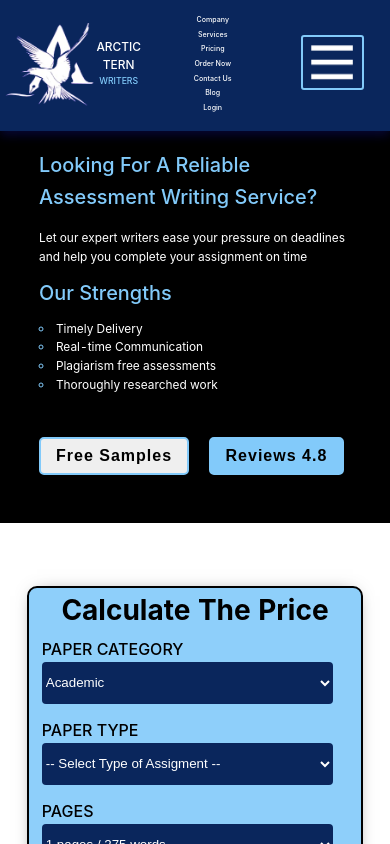
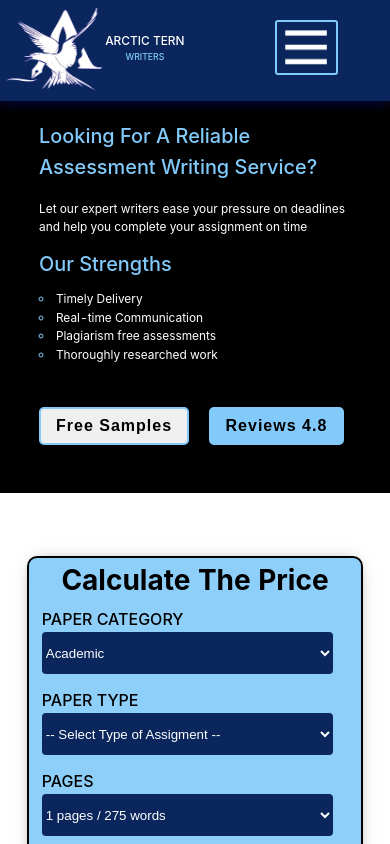
Before and after one commit to Marklanet/Arctictern-Frorntend, a React (Create React App) app: page / in a window 390 px wide. Shown: the top 844 px of the page. Built offline with nearby package versions, Linux system fonts and the light colour scheme.

Commit message:
topbar foixed

```diff
--- a/src/components/topbar/topbar.css
+++ b/src/components/topbar/topbar.css
@@ -43,16 +43,14 @@ color: white;
     text-align: center;
     color: rgb(130, 202, 250);
 }
-.largescreen,.smallscreen{
+.topbar>ul{
     width:50%;
     display: flex;
     justify-content: space-around;
     padding: 0;
-
-
 }
 
-.smallscreen>h2, .largescreen>h2{
+.topbar>ul>h2{
     align-self: center;
     font-size: calc(0.2rem + 1vw);
     cursor: pointer;
@@ -60,7 +58,6 @@ color: white;
     font-weight: 500;
     font-family: -apple-system, BlinkMacSystemFont, 'Segoe UI', Roboto, 'Helvetica Neue', Arial, 'Noto Sans', sans-serif, 'Apple Color Emoji', 'Segoe UI Emoji', 'Segoe UI Symbol', 'Noto Color Emoji';
     font-variant: tabular-nums;
-
 }
 
 
@@ -80,8 +77,7 @@ color: white;
 
 
 .togle>img{
-    margin-left: 2vh !important;
-    margin-right: 2vw !important;
+
     cursor: pointer;
     height: 7vh !important ;
     width:8vh!important;
@@ -110,17 +106,23 @@ border: 2px solid rgb(130, 202, 250);
 @media (max-width: 768px) {
     .imgname{
         flex: 4;
+
     }
    .largescreen{
        display: none;
    }
-   .smallscreen, .largescreen{
-    display: unset;
+
+   .topbar>ul{
     flex: 4;
+   }
+   .largescreen{
+       display: none !important;
+   }
+   .smallscreen{
+       display: unset;
     display: flex;
     flex-direction: column;
     align-items: center;
-
    }
 
    .smallscreen>h2{
@@ -139,7 +141,9 @@ border: 2px solid rgb(130, 202, 250);
     display: unset !important;
     display: flex;
     flex: 3;
-    justify-content: right;
+
+    text-align: center;
+
    }
 
 }
@@ -170,4 +174,7 @@ border: 2px solid rgb(130, 202, 250);
         width:7vh!important;
 
     }
+    .largescreen{
+        display: none !important;
+    }
 }
```
